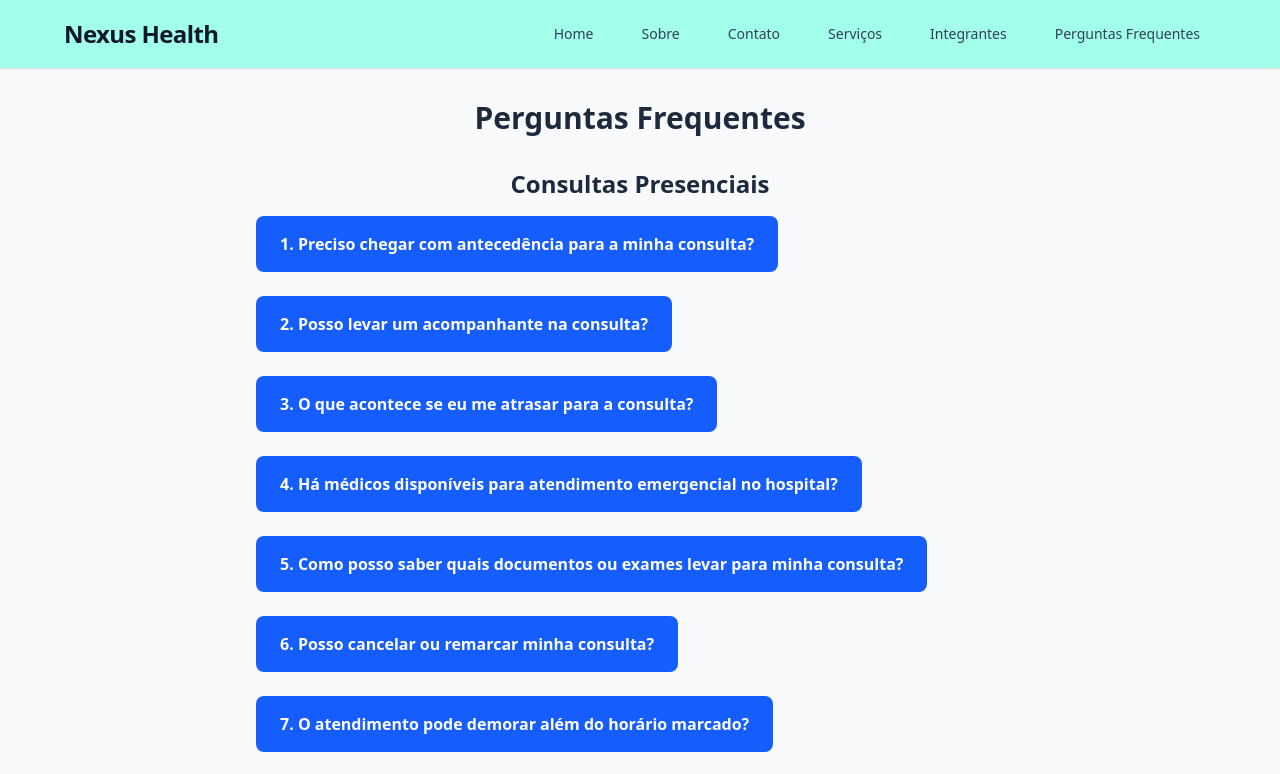
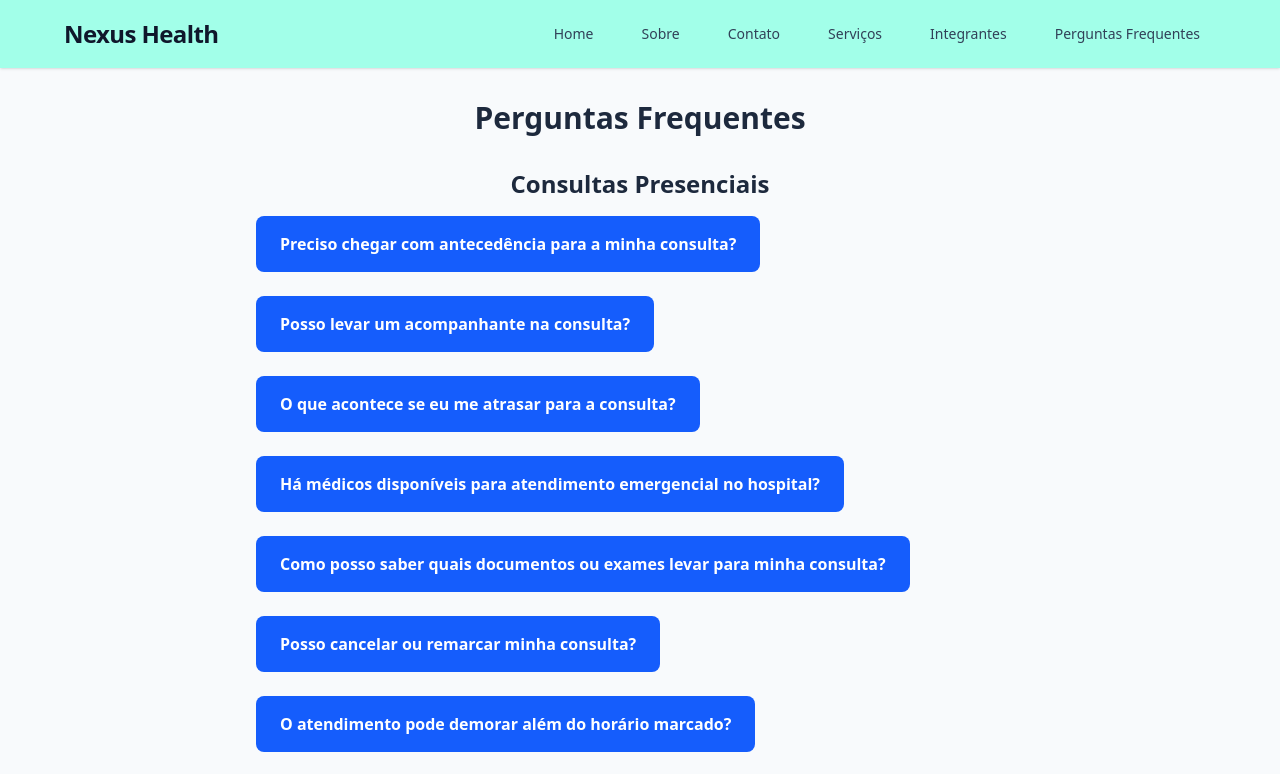
Before and after one commit to NexusHealth-1TDSPJ/frontend, a React (Vite) app in the folder nexushealth/: page /perguntas in a window 1280 px wide. Shown: the top 774 px of the page. Built offline with nearby package versions, Linux system fonts and the light colour scheme.

Commit message:
refactor(perguntas): melhora visualização e codigo ao que se refere aos props de perguntas

```diff
--- a/nexushealth/src/components/PerguntaItem/PerguntaItem.tsx
+++ b/nexushealth/src/components/PerguntaItem/PerguntaItem.tsx
@@ -1,42 +1,25 @@
 import "../../routes/Perguntas/perguntas.css";
-import { useEffect, useRef } from "react";
 
 interface PerguntaItemProps {
   pergunta: string;
   resposta: string;
-  indice: number;
-  ativo: number | null;
-  aoClicar: (index: number) => void;
+  estaAtivo: boolean;
+  aoClicar: () => void;
 }
 
-export default function PerguntaItem({ pergunta, resposta, indice, ativo, aoClicar }: PerguntaItemProps) {
-  const respostaRef = useRef<HTMLDivElement>(null);
-
-  useEffect(() => {
-    if (ativo === indice && respostaRef.current) {
-      respostaRef.current.scrollIntoView({ behavior: "smooth", block: "start" });
-    }
-  }, [ativo, indice]);
-
-  const estaAtivo = ativo === indice;
-
+export default function PerguntaItem({ pergunta, resposta, estaAtivo, aoClicar }: PerguntaItemProps) {
   return (
     <div className="bloco-pergunta">
       <button
         className={`item-pergunta ${estaAtivo ? "ativo" : ""}`}
-        onClick={() => aoClicar(indice)}
+        onClick={aoClicar}
         aria-expanded={estaAtivo}
-        aria-controls={`resposta-${indice}`}
       >
-        <span className="texto-pergunta">{indice + 1}. {pergunta}</span>
+        <span className="texto-pergunta">{pergunta}</span>
       </button>
 
       {estaAtivo && (
-        <div
-          id={`resposta-${indice}`}
-          ref={respostaRef}
-          className="resposta-pergunta"
-        >
+        <div className="resposta-pergunta">
           {resposta}
         </div>
       )}
--- a/nexushealth/src/routes/perguntas/index.tsx
+++ b/nexushealth/src/routes/perguntas/index.tsx
@@ -4,7 +4,7 @@ import PerguntaItem from "../../components/PerguntaItem/PerguntaItem";
 import "./perguntas.css";
 
 export default function Perguntas() {
-  const [ativo, setAtivo] = useState<number | null>(null);
+  const [ativo, setAtivo] = useState<{ grupo: number; item: number } | null>(null);
 
   return (
     <main className="fundo-perguntas">
@@ -19,9 +19,8 @@ export default function Perguntas() {
                     key={j}
                     pergunta={item.pergunta}
                     resposta={item.resposta}
-                    indice={j}
-                    ativo={ativo}
-                    aoClicar={setAtivo}
+                    estaAtivo={ativo?.grupo === i && ativo?.item === j}
+                    aoClicar={() => setAtivo({ grupo: i, item: j })}
                     />
                 ))}
                 </section>
```
